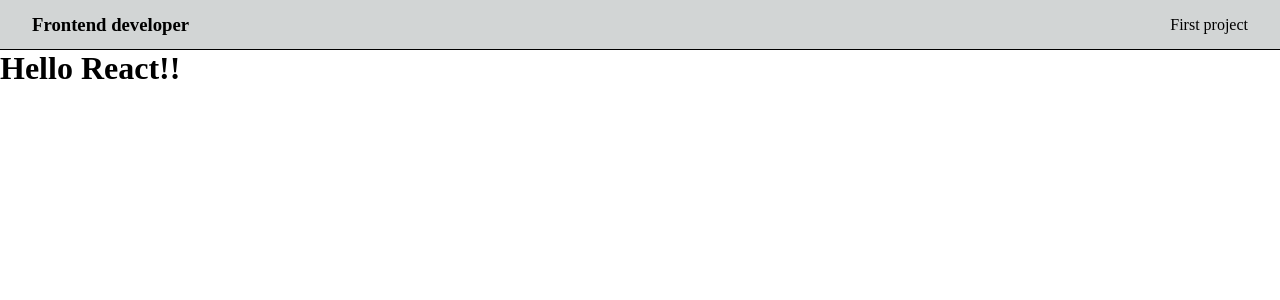
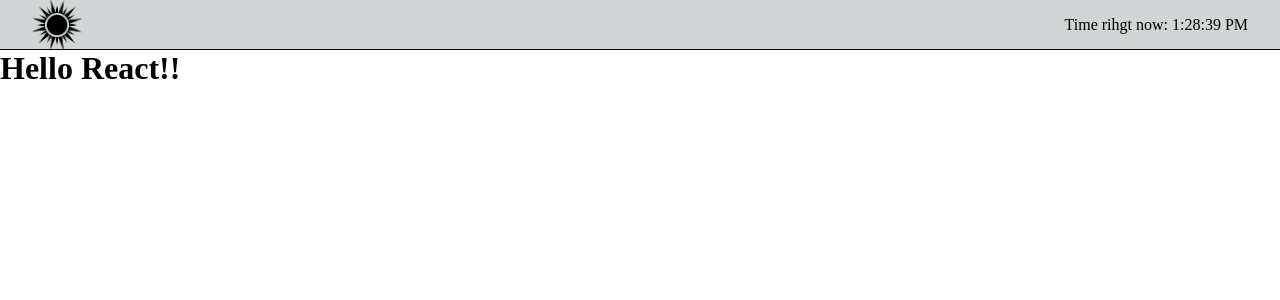
Before and after one commit to darkaaasrg/react_js_project, a React (Vite) app: page / in a window 1280 px wide. Shown: the top 300 px of the page. Built offline with nearby package versions, Linux system fonts and the light colour scheme.

Commit message:
lalalalalalalala

```diff
--- a/src/App.jsx
+++ b/src/App.jsx
@@ -1,14 +1,12 @@
-function App(){
+import Header from "./components/Header"
+
+export default function App(){
   return (
     <div>
-      <header>
-        <h3>Frontend developer</h3>
-        <p class = 'span'>First project</p>
-      </header>
+      <Header />
+     <main>
       <h1>Hello React!!</h1>
+      </main>
     </div>
   )
 }
-
-
-export default App
--- a/src/components/Header.jsx
+++ b/src/components/Header.jsx
@@ -4,11 +4,10 @@ import logo from '/1.png'
 
 export default function Header () {
   const now = new Date()
-  const name = 'Result'
     return(
   <header>
 
-  <img alt src={logo} width="50" height="50" alt='result'></img>
+  <img alt src={logo} width="50" height="50"></img>
   {/*<h3>Frontend developer</h3>*/ }
 
   <span>Time rihgt now: {now.toLocaleTimeString()}  </span>
```
